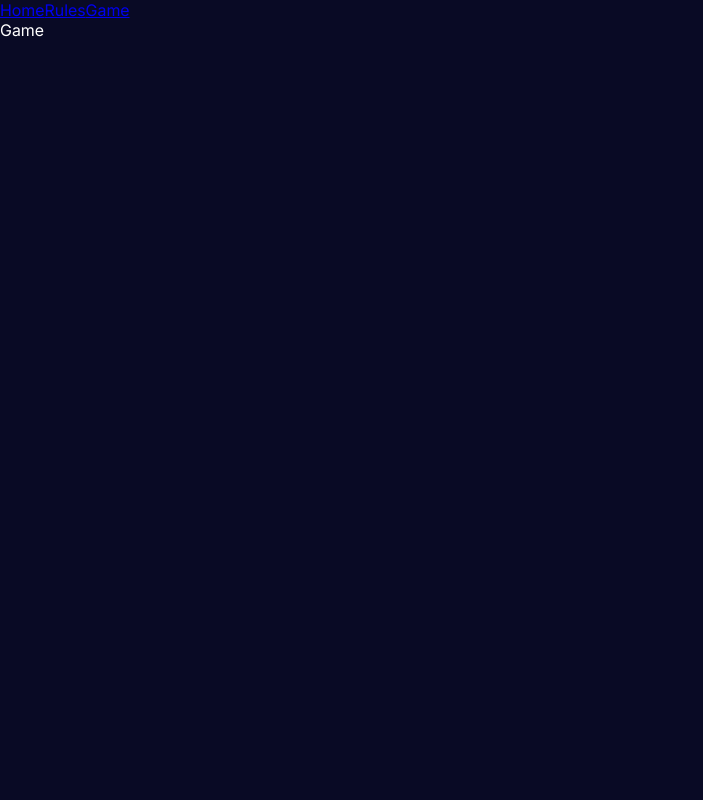
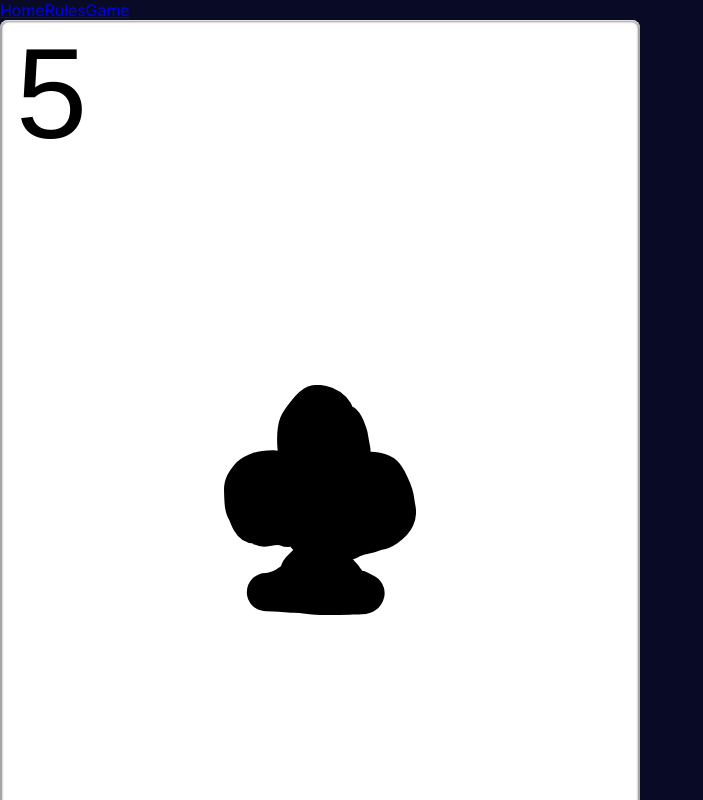
Before and after one commit to StoffenToffen/Video-Poker, a React (Vite) app: page /game in a window 1280 px wide. Shown: the top 800 px of the page, without its empty margins (0-703 px from the left). Built offline with nearby package versions, Linux system fonts and the light colour scheme; a web font is replaced by a local one.

Commit message:
feat: Added a card component with styling

```diff
--- /dev/null
+++ b/src/components/Card.tsx
@@ -0,0 +1,20 @@
+import cloverIcon from "../assets/clover.svg";
+import spadeIcon from "../assets/spade.svg";
+import diamondIcon from "../assets/diamond.svg";
+import heartIcon from "../assets/heart.svg";
+
+const Card = () => {
+	return (
+		<div className="card">
+			<span className="card__number">5</span>
+
+			<div className="card__icons">
+				<img src={cloverIcon} alt="clover" className="card__icons__icon" />
+			</div>
+
+			<span className="card__number">5</span>
+		</div>
+	);
+};
+
+export default Card;
--- /dev/null
+++ b/src/pages/Game.css
@@ -0,0 +1,34 @@
+.card {
+  background-color: white;
+  color: black;
+  display: grid;
+  grid-auto-flow: row;
+  font-family: var(--font-heading);
+  font-size: 10vw;
+  aspect-ratio: 2 / 3;
+  width: 50%;
+  border-radius: 0.5rem;
+  box-shadow:
+    inset 0 1px 2px white,
+    inset 0 0 2px 2px rgba(0, 0, 0, 0.5);
+}
+
+.card__number {
+  font-family: var(--font-heading);
+  padding: 0 1rem;
+
+  &:last-child {
+    margin-left: auto;
+    rotate: 180deg;
+  }
+}
+
+.card__icons {
+  display: flex;
+  justify-content: center;
+  align-items: center;
+}
+
+.card__icons__icon {
+  width: 30%;
+}
--- a/src/pages/Game.tsx
+++ b/src/pages/Game.tsx
@@ -1,9 +1,13 @@
+import Card from "../components/Card";
+
+import "./Game.css";
+
 const Game = () => {
-  return (
-    <div>
-      Game
-    </div>
-  );
-}
+	return (
+		<div>
+			<Card />
+		</div>
+	);
+};
 
 export default Game;
```
